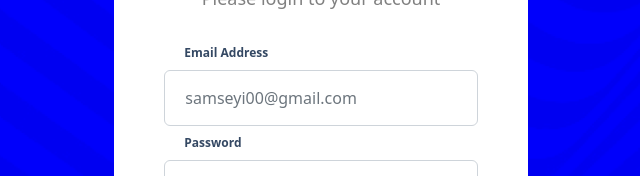
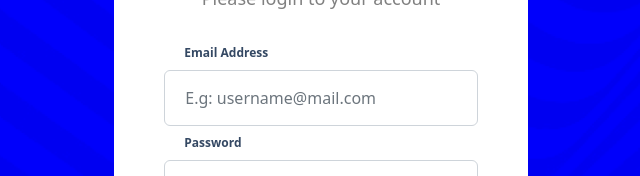
Before and after one commit to reuben2crown/CreditFrames.Portal, a React (Create React App) app: page /login-register in a window 1280 px wide. Shown: the part 290-466 px from the top of the page, without its empty margins (319-959 px from the left). Built offline with nearby package versions, Linux system fonts and the light colour scheme; what apisauce would draw is missing.

Commit message:
fix placehoders

```diff
--- a/src/pages/LoginPage.js
+++ b/src/pages/LoginPage.js
@@ -162,7 +162,7 @@ const LoginPage = () => {
                         {errorMessage}
                         <Form onSubmit={handleLogin} className="text-start">
                             <Form.Label className="mt-3">Email Address</Form.Label>
-                            <Form.Control type="email" className={styles.input} required onChange={(e) => setLogin({ ...login, email: e.target.value })} placeholder="samseyi00@gmail.com"></Form.Control>
+                            <Form.Control type="email" className={styles.input} required onChange={(e) => setLogin({ ...login, email: e.target.value })} placeholder="E.g: username@mail.com"></Form.Control>
                             <Form.Label className="mt-2">Password</Form.Label>
                             <Form.Control type={passwordType} required onChange={handlePasswordChange} value={passwordInput} className={styles.input} placeholder="***************"></Form.Control><div className={styles.pass} >{passwordType === "password" ? <FaEyeSlash onClick={() => togglePassword()} /> : <FaEye onClick={() => togglePassword()} />}</div>
                             <p style={{ margin: "20px", color: "#424242" }}><Form.Check type="checkbox" style={{ height: "15px", width: "15px", float: "left" }}></Form.Check>&nbsp; <span>Remember me</span><Link to={`/./password-recovery${location.search}`} style={{ float: "right", color: "#FF6367", textDecoration: "none"}}>Forgot Password?</Link></p>
@@ -188,7 +188,7 @@ const LoginPage = () => {
                             <Form.Label className="mt-1">Phone Number</Form.Label>
                             <Form.Control type="text" required className={styles.input} onChange={(e) => setRegister({ ...register, phone: e.target.value })} placeholder="0000 000 0000"></Form.Control>
                             <Form.Label className="mt-1">Email</Form.Label>
-                            <Form.Control type="email" required className={styles.input} onChange={(e) => setRegister({ ...register, email: e.target.value })} placeholder="samseyi00@gmail.com"></Form.Control>
+                            <Form.Control type="email" required className={styles.input} onChange={(e) => setRegister({ ...register, email: e.target.value })} placeholder="username@mail.com"></Form.Control>
                             <Form.Label className="mt-2">Password</Form.Label>
                             <Form.Control type={passwordType} required onChange={handlePasswordChange} value={passwordInput} className={styles.input} placeholder="***************"></Form.Control><div className={styles.pass} >{passwordType === "password" ? <FaEyeSlash onClick={() => togglePassword()} /> : <FaEye onClick={() => togglePassword()} />}</div>
                             <Form.Label className="mt-2">Confirm Password &nbsp; &nbsp; &nbsp; &nbsp; {passwordInput !== passwordInput1 ? <span className="text-danger">Password does not match.</span> : passwordInput.length > 0 && passwordInput1.length > 0 && passwordInput === passwordInput1 ? <span className="text-success">Password match.</span> : <></> }</Form.Label>
--- a/src/pages/PasswordRecovery.js
+++ b/src/pages/PasswordRecovery.js
@@ -84,7 +84,7 @@ const PasswordRecovery = () => {
                             </div> */}
                             <div className="mt-2 mb-4 text-start">
                                 <Form.Label className="mt-3">Email Address</Form.Label>
-                                <Form.Control type="email" className={styles.input} required onChange={(e) => setPassRecovery({ ...passRecovery, emailAddress: e.target.value })} placeholder="samseyi00@gmail.com"></Form.Control>
+                                <Form.Control type="email" className={styles.input} required onChange={(e) => setPassRecovery({ ...passRecovery, emailAddress: e.target.value })} placeholder="username@mail.com"></Form.Control>
                             </div>
                             {/* <div>
                                 <input type="radio" style={{heigth: "50px", width: "50px"}}></input>
--- a/src/pages/dashboard/ProfilePage.js
+++ b/src/pages/dashboard/ProfilePage.js
@@ -111,11 +111,11 @@ const ProfilePage = () => {
                                     <div className="row">
                                         <div className="col-md-6">
                                             <Form.Label className={styles.contactLabel}>First Name  <span style={{ color: "#FF0000" }}>*</span></Form.Label>
-                                            <Form.Control type="text" className={styles.contactInput} required onChange={(e) => setProfile({ ...profile, firstName: e.target.value })} placeholder="Samuel Emmanuel"></Form.Control>
+                                            <Form.Control type="text" className={styles.contactInput} required onChange={(e) => setProfile({ ...profile, firstName: e.target.value })} placeholder="Enter Firstname"></Form.Control>
                                         </div>
                                         <div className="col-md-6">
                                             <Form.Label className={styles.contactLabel}>Last Name  <span style={{ color: "#FF0000" }}>*</span></Form.Label>
-                                            <Form.Control type="text" className={styles.contactInput} required onChange={(e) => setProfile({ ...profile, lastName: e.target.value })} placeholder="Samuel Emmanuel"></Form.Control>
+                                            <Form.Control type="text" className={styles.contactInput} required onChange={(e) => setProfile({ ...profile, lastName: e.target.value })} placeholder="Enter Lastname"></Form.Control>
                                         </div>
                                         <div className="col-md-6">
                                             <Form.Label className={styles.contactLabel}>Email Address  <span style={{ color: "#FF0000" }}>*</span></Form.Label>
@@ -143,7 +143,7 @@ const ProfilePage = () => {
                                         </div>
                                         <div className="col-md-6">
                                             <Form.Label className={styles.contactLabel}>Date of Birth  <span style={{ color: "#FF0000" }}>*</span></Form.Label>
-                                            <Form.Control type="date" className={styles.contactInput} required onChange={(e) => setProfile({ ...profile, dateOfBirth: e.target.value })} placeholder="Samuel Emmanuel"></Form.Control>
+                                            <Form.Control type="date" className={styles.contactInput} required onChange={(e) => setProfile({ ...profile, dateOfBirth: e.target.value })} placeholder="MM-DD-YYYY"></Form.Control>
                                         </div>
                                         <div className="col-md-6">
                                             <Form.Label className={styles.contactLabel}>Gender  <span style={{ color: "#FF0000" }}>*</span></Form.Label>
```
